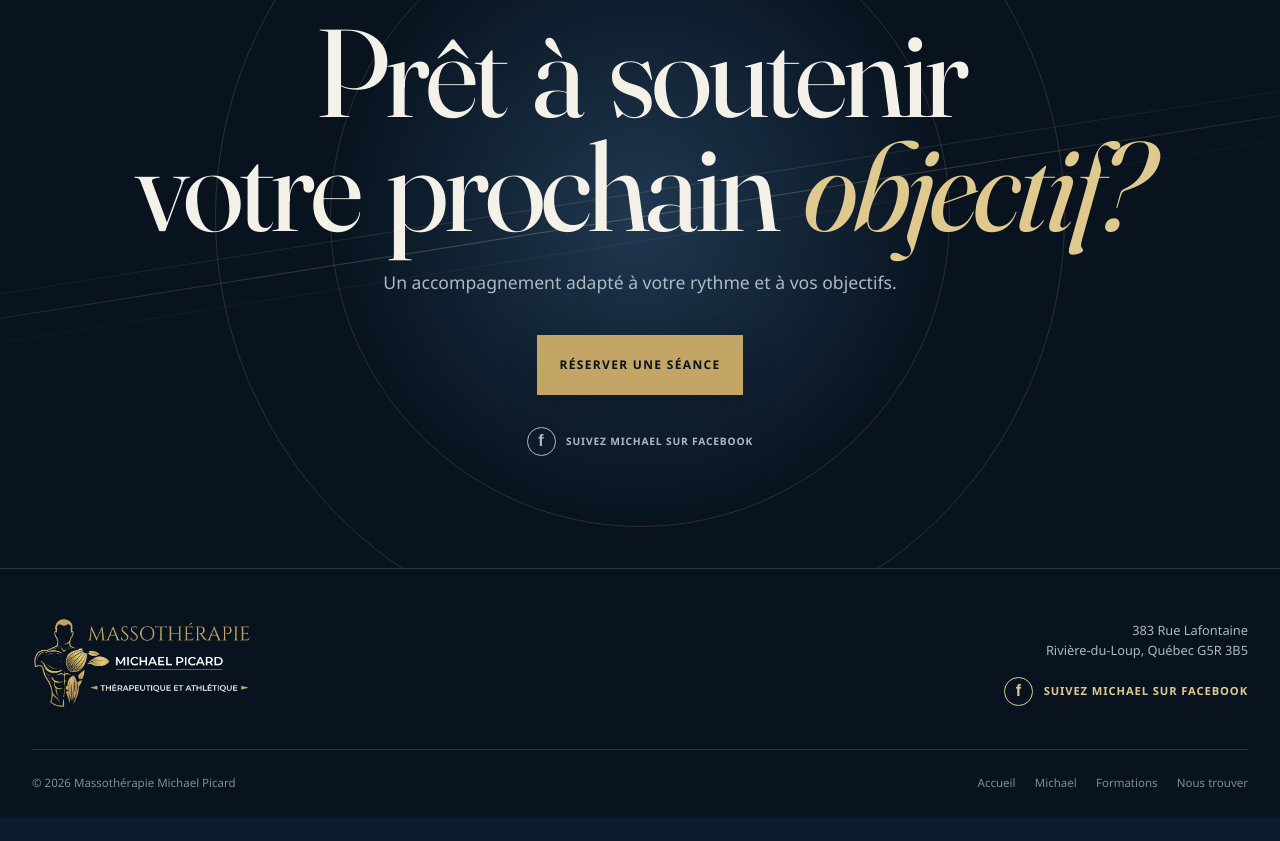
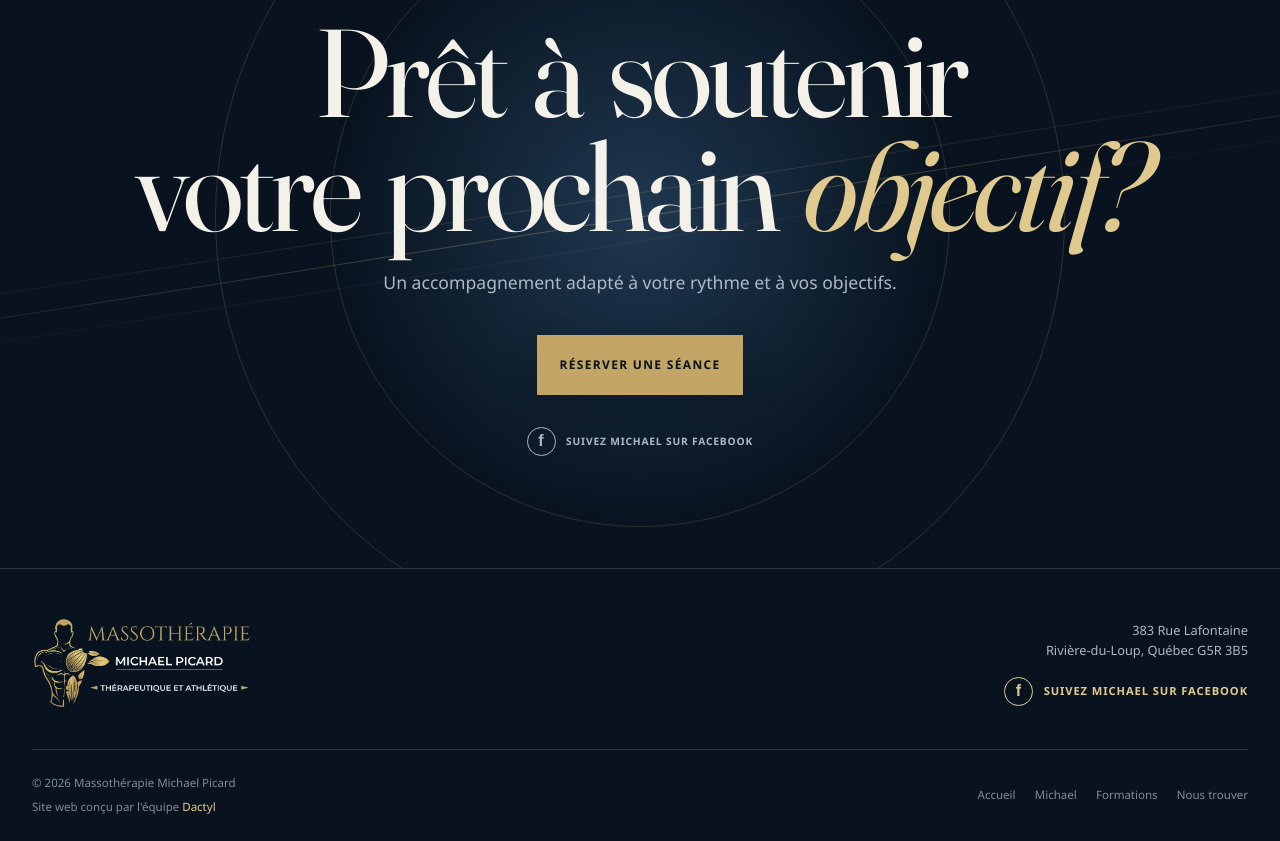
Before and after one commit to kcote84/massotherapie-mp, a plain HTML site: page index.html in a window 1280 px wide. Shown: the part 4569-5410 px from the top of the page. Before the commit the page ends 5386 px from the top, so only its background shows below. Drawn offline with Linux system fonts and the light colour scheme.

Commit message:
Ajoute la mention "Site web conçu par l'équipe Dactyl" au pied de page

```diff
--- a/index.html
+++ b/index.html
@@ -339,7 +339,10 @@
     </div>
 
     <div class="shell footer__bottom">
-      <p>© <span data-year>2026</span> Massothérapie Michael Picard</p>
+      <div class="footer__legal">
+        <p>© <span data-year>2026</span> Massothérapie Michael Picard</p>
+        <p class="footer__credit">Site web conçu par l'équipe <a href="https://dactyl.mobile/" target="_blank" rel="noopener noreferrer" class="footer__credit-brand">Dactyl</a></p>
+      </div>
       <nav aria-label="Pied de page">
         <a href="#accueil">Accueil</a>
         <a href="#michael">Michael</a>
--- a/style.css
+++ b/style.css
@@ -1121,9 +1121,11 @@ address {
 }
 
 .footer__bottom p { margin: 0; }
+.footer__legal { display: grid; gap: 0.35rem; }
 .footer__bottom nav { display: flex; flex-wrap: wrap; gap: 1.2rem; }
 .footer__bottom a { transition: color 180ms ease; }
 .footer__bottom a:hover { color: var(--gold-light); }
+.footer__credit-brand { color: var(--gold-light); }
 
 /* Progressive motion */
 .js [data-reveal] {
```
